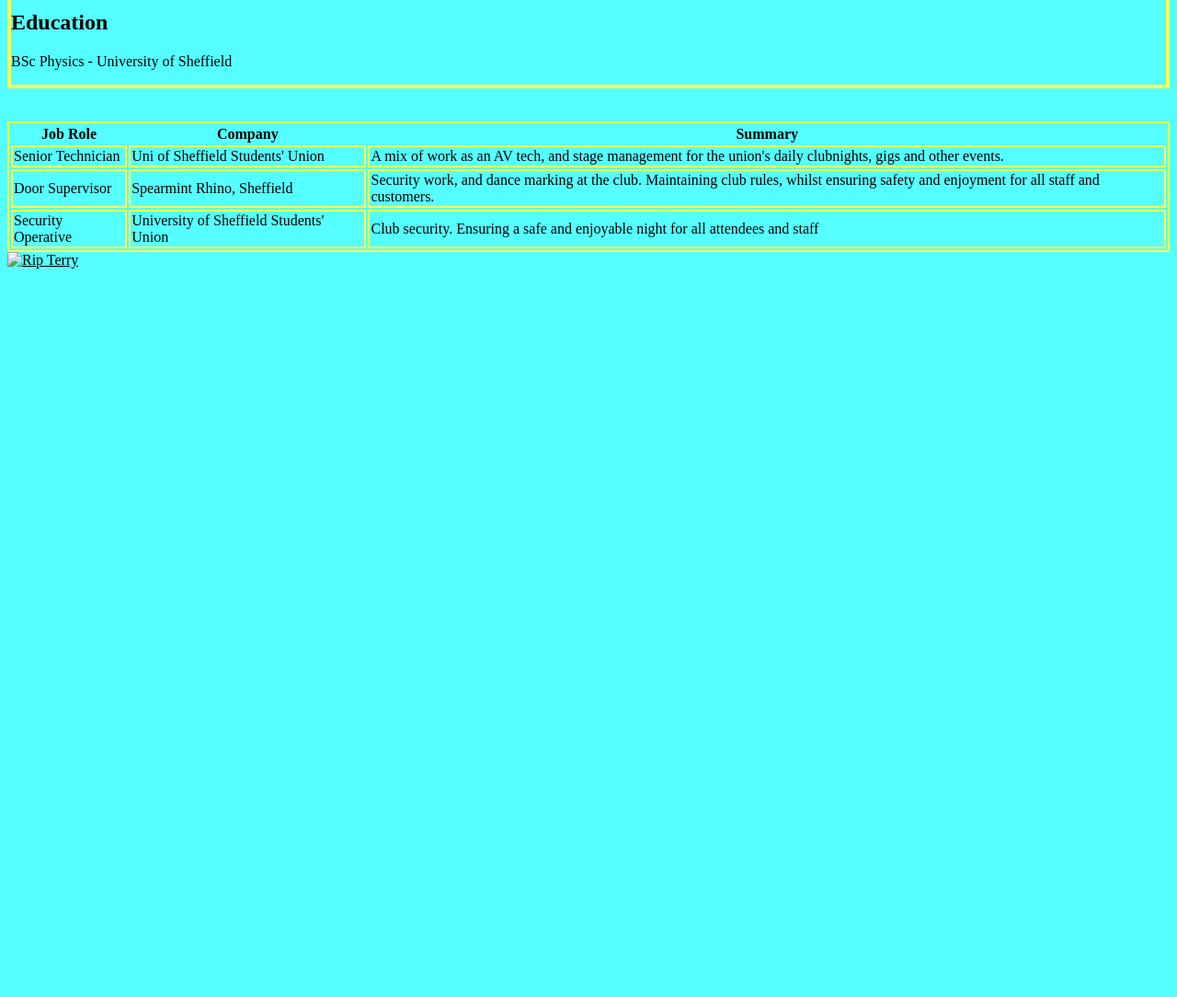
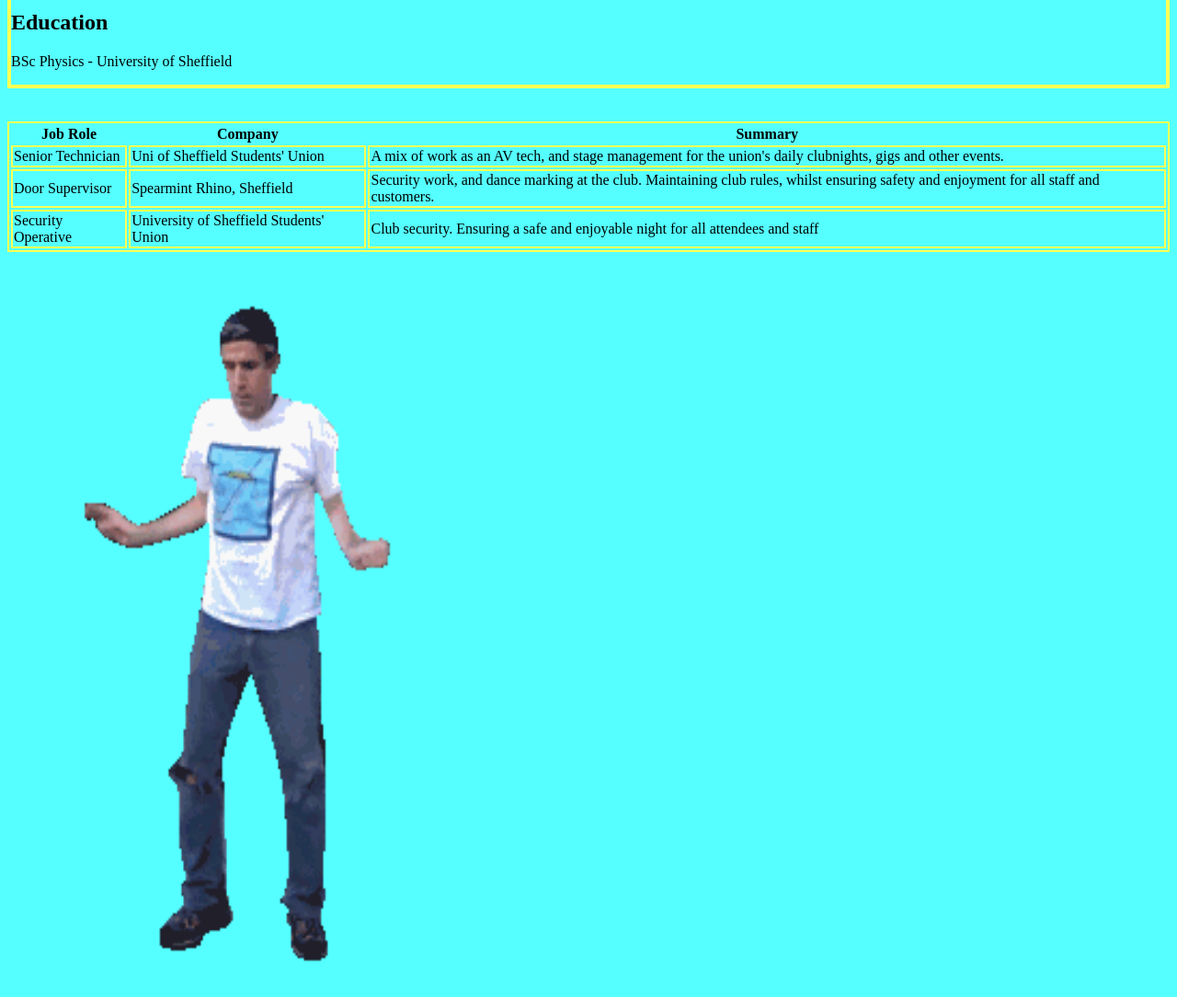
Before and after one commit to JoshuaJWatt/CNSite, a plain HTML site: page index.html in a window 1280 px wide. Shown: the part 1083-2167 px from the top of the page at 92% size. Before the commit the page ends 1383 px from the top, so only its background shows below. Drawn offline with Linux system fonts and the light colour scheme.

Commit message:
fixed incorrect image path

```diff
--- a/index.html
+++ b/index.html
@@ -106,7 +106,7 @@
 	<!-- <a href="bitstream.html">to bitstream upload test</a> -->
 
 	<a href="https://templeos.org/" target="_blank">
-	<img src="Terry 3.gif" alt="Rip Terry" width="500" height="800" >
+	<img src="img/Terry 3.gif" alt="Rip Terry" width="500" height="800" >
 	</a>
 
 </body>
```
